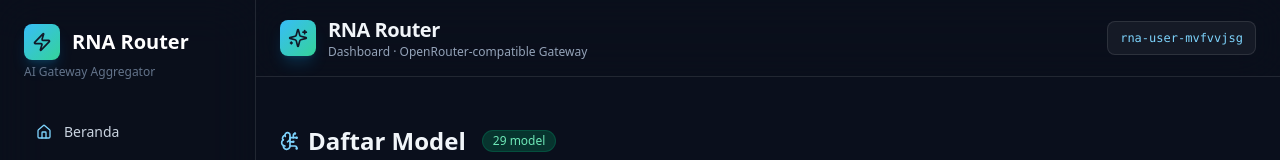
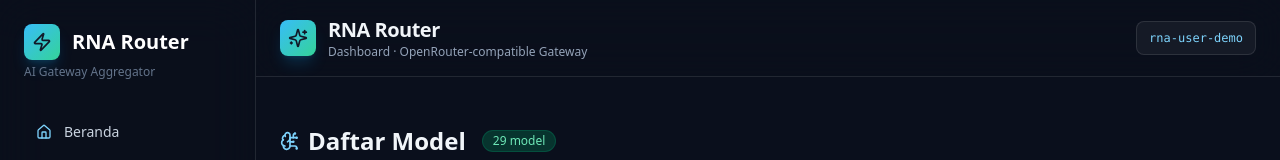
Before and after one commit to turtrsst/RNA-Router, a Next.js app: page /dashboard in a window 1280 px wide. Shown: the top 160 px of the page. Built offline with nearby package versions, Linux system fonts and the light colour scheme; no server answers.

Commit message:
fix: persist dashboard userApi so saved keys stay visible
Co-authored-by: arena-agent <297053741+arena-agent@users.noreply.github.com>

```diff
--- a/app/dashboard/page.tsx
+++ b/app/dashboard/page.tsx
@@ -11,7 +11,7 @@ export default function DashboardPage() {
   const [keys, setKeys] = useState<KeyRecord[]>([]);
   const [keyProvider, setKeyProvider] = useState("muse");
   const [keyValue, setKeyValue] = useState("");
-  const [userApi, setUserApi] = useState("rna-user-" + Math.random().toString(36).slice(2, 10));
+  const [userApi, setUserApi] = useState(() => { try { return localStorage.getItem("rna_user_api") || "rna-user-demo"; } catch { return "rna-user-demo"; } });
   const [message, setMessage] = useState("");
   const [models, setModels] = useState(MODELS);
 
@@ -23,6 +23,7 @@ export default function DashboardPage() {
   }, [query]);
 
   useEffect(() => {
+    try { localStorage.setItem("rna_user_api", userApi); } catch {}
     loadKeys();
   }, [userApi]);
 
```
